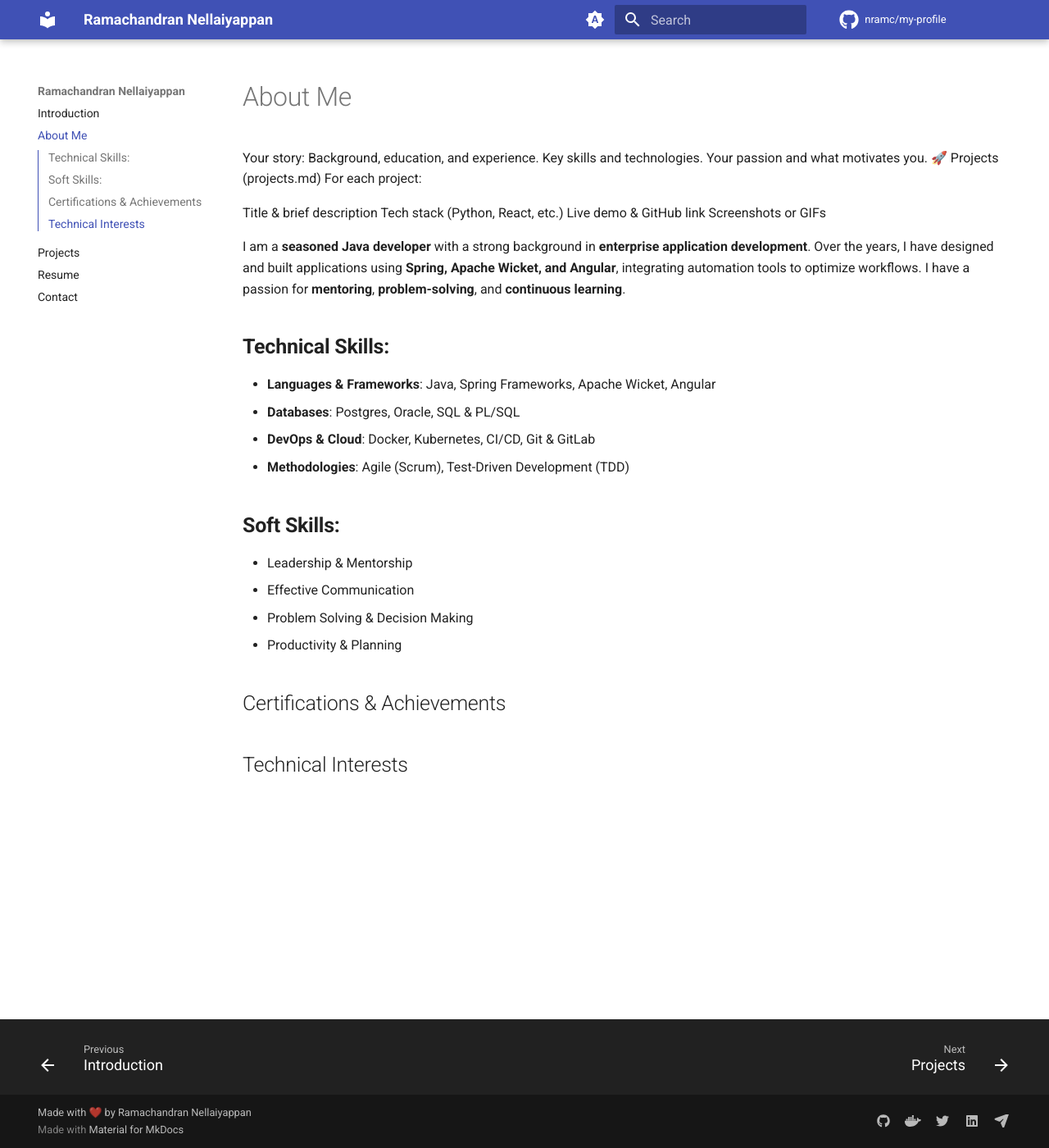
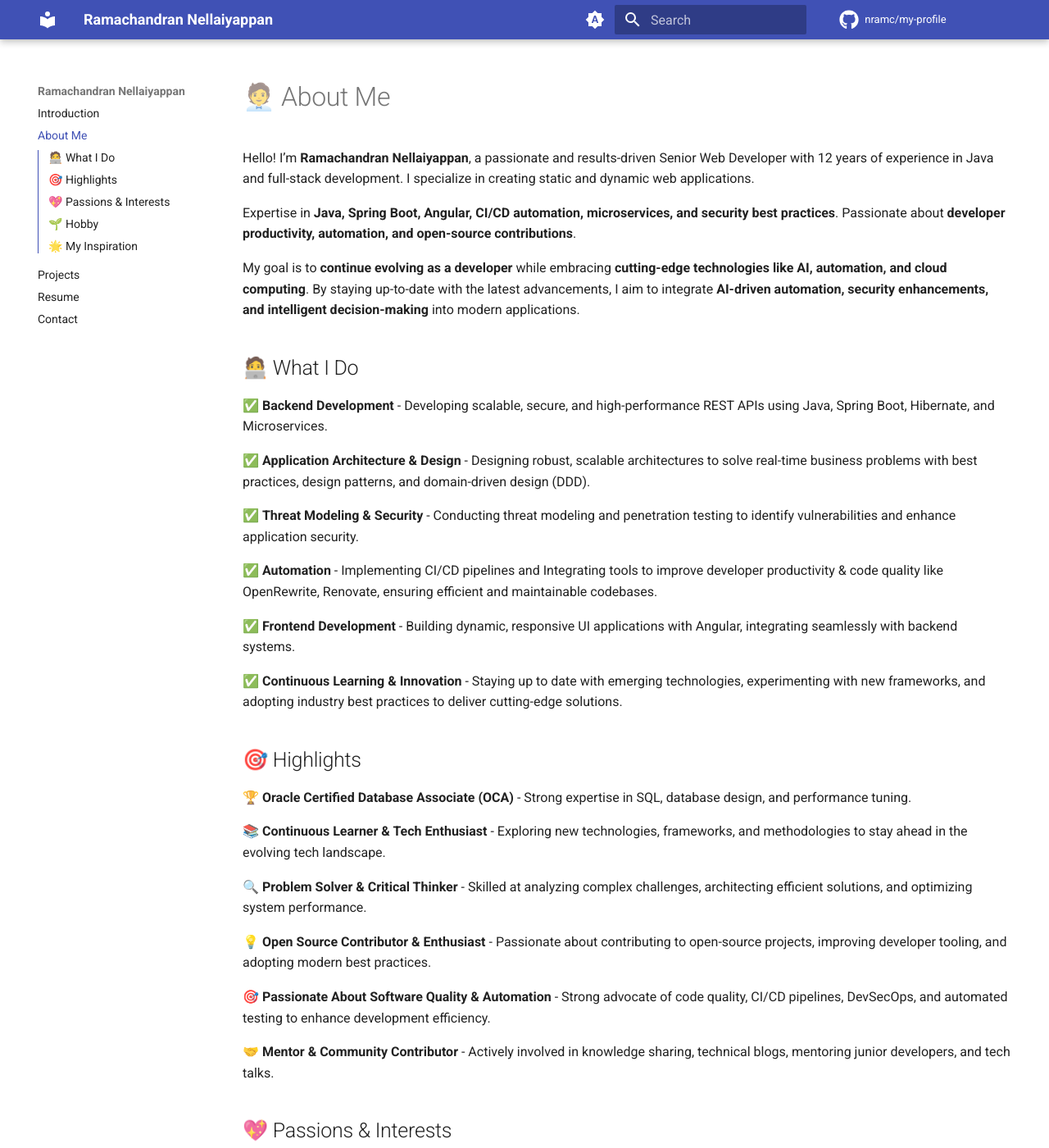
Before and after one commit to nramc/my-profile, an MkDocs documentation site: the page built from docs/about-me.md, in a window 1280 px wide and 1400 px high. Shown: the whole window at 82% size. Built offline with MkDocs 1.6.1 and Material for MkDocs 9.7.7, drawn with Linux system fonts in a browser that asks for light colours; comment, search, counter and statistics services are not loaded; some of the changed text lies outside the part shown.

Commit message:
feat: about-me.md added

```diff
--- a/docs/about-me.md
+++ b/docs/about-me.md
@@ -1,31 +1,96 @@
-# About Me
+# 🧑‍💼 About Me
 
-Your story: Background, education, and experience.
-Key skills and technologies.
-Your passion and what motivates you.
-🚀 Projects (projects.md)
-For each project:
+Hello!
+I’m **Ramachandran Nellaiyappan**, a passionate and results-driven Senior Web Developer with 12 years of experience in
+Java and full-stack development.
+I specialize in creating static and dynamic web applications.
 
-Title & brief description
-Tech stack (Python, React, etc.)
-Live demo & GitHub link
-Screenshots or GIFs
+Expertise in **Java, Spring Boot, Angular, CI/CD automation, microservices, and security best practices**. Passionate
+about **developer productivity, automation, and open-source contributions**.
 
+My goal is to **continue evolving as a developer** while embracing **cutting-edge technologies like AI, automation, and
+cloud computing**. By staying up-to-date with the latest advancements, I aim to integrate **AI-driven automation,
+security enhancements, and intelligent decision-making** into modern applications.
 
-I am a **seasoned Java developer** with a strong background in **enterprise application development**. Over the years, I have designed and built applications using **Spring, Apache Wicket, and Angular**, integrating automation tools to optimize workflows. I have a passion for **mentoring**, **problem-solving**, and **continuous learning**.
+## 🧑‍💻 What I Do
 
-## **Technical Skills:**
-- **Languages & Frameworks**: Java, Spring Frameworks, Apache Wicket, Angular
-- **Databases**: Postgres, Oracle, SQL & PL/SQL
-- **DevOps & Cloud**: Docker, Kubernetes, CI/CD, Git & GitLab
-- **Methodologies**: Agile (Scrum), Test-Driven Development (TDD)
+✅ **Backend Development** - Developing scalable, secure, and high-performance REST APIs using Java, Spring Boot,
+Hibernate,
+and Microservices.
 
-## **Soft Skills:**
-- Leadership & Mentorship
-- Effective Communication
-- Problem Solving & Decision Making
-- Productivity & Planning
+✅ **Application Architecture & Design** - Designing robust, scalable architectures to solve real-time business problems
+with
+best practices, design patterns, and domain-driven design (DDD).
 
-## Certifications & Achievements
+✅ **Threat Modeling & Security** - Conducting threat modeling and penetration testing to identify vulnerabilities and
+enhance application security.
 
-## Technical Interests
+✅ **Automation** - Implementing CI/CD pipelines and Integrating tools to improve developer productivity & code quality
+like
+OpenRewrite, Renovate, ensuring efficient and maintainable codebases.
+
+✅ **Frontend Development** - Building dynamic, responsive UI applications with Angular, integrating seamlessly with
+backend
+systems.
+
+✅ **Continuous Learning & Innovation** - Staying up to date with emerging technologies, experimenting with new
+frameworks,
+and adopting industry best practices to deliver cutting-edge solutions.
+
+## 🎯 Highlights
+
+**🏆 Oracle Certified Database Associate (OCA)** - Strong expertise in SQL, database design, and performance tuning.
+
+**📚 Continuous Learner & Tech Enthusiast** - Exploring new technologies, frameworks, and methodologies to stay ahead
+in the evolving tech landscape.
+
+**🔍 Problem Solver & Critical Thinker** - Skilled at analyzing complex challenges, architecting efficient solutions, and
+optimizing system performance.
+
+**💡 Open Source Contributor & Enthusiast** - Passionate about contributing to open-source projects, improving developer
+tooling, and adopting modern best practices.
+
+**🎯 Passionate About Software Quality & Automation** - Strong advocate of code quality, CI/CD pipelines, DevSecOps, and
+automated testing to enhance development efficiency.
+
+**🤝 Mentor & Community Contributor** - Actively involved in knowledge sharing, technical blogs, mentoring junior
+developers, and tech talks.
+
+## 💖 Passions & Interests
+
+🚀 Developer productivity, CICD and Automation
+
+🛡️ Security & Best Practices in Java
+
+🖥️ Serverless Architectures
+
+🧠 Machine Learning & AI in Java
+
+## 🌱 Hobby
+
+When I’m not coding, you can find me:
+
+- 🍳 Cooking up some delicious meals
+- 📚 Reading about the latest trends in **AI** & **Tech**
+- ♟️ Playing chess
+- 🎮 Playing Video Games
+
+## 🌟 My Inspiration
+
+<div style="display: flex; gap: 20px;">
+
+  <div style="width: 48%; padding: 15px; border-radius: 10px; box-shadow: 0 4px 8px rgba(0, 0, 0, 0.2); text-align: center;">
+    <img src="assets/images/Dr-APJ-Abdul-Kalam.jpg" alt="APJ Abdul Kalam" width="250" height="200" style="border-radius: 50%;">
+    <h3><a href="https://en.wikipedia.org/wiki/A._P._J._Abdul_Kalam" target="_blank">Dr. APJ Abdul Kalam</a></h3>
+    <h6>Scientist and 11th President of India</h6>
+    <p>"Dream, dream, dream. Dreams transform into thoughts, and thoughts result in action."</p>
+  </div>
+
+  <div style="width: 48%; padding: 15px; border-radius: 10px; box-shadow: 0 4px 8px rgba(0, 0, 0, 0.2); text-align: center;">
+    <img src="assets/images/Sachin-Tendulkar.webp" alt="Sachin Tendulkar" width="200" height="200" style="border-radius: 50%;">
+    <h3><a href="https://en.wikipedia.org/wiki/Sachin_Tendulkar" target="_blank">Sachin Tendulkar</a></h3>
+    <h6>Indian former international cricketer</h6>
+    <p>"People throw stones at you and you convert them into milestones."</p>
+  </div>
+
+</div>
```
Also changed, not shown: docs/assets/images/Dr-APJ-Abdul-Kalam.jpg (added), docs/assets/images/Sachin-Tendulkar.webp (added).
